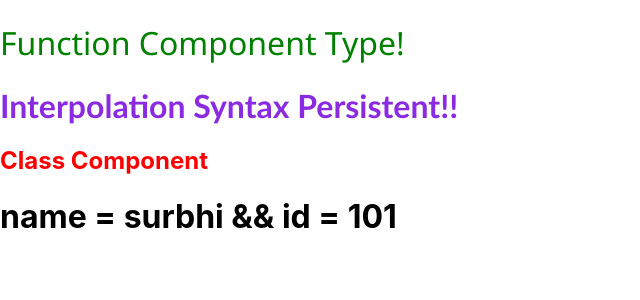
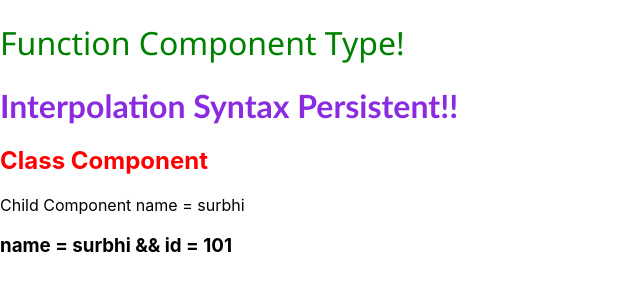
Before and after one commit to surbhi12sharma/React_project, a React (Create React App) app: page / in a window 1280 px wide. Shown: the top 300 px of the page, without its empty margins (0-640 px from the left). Built offline with nearby package versions, Linux system fonts and the light colour scheme.

Commit message:
Props Drilling

```diff
--- /dev/null
+++ b/src/Day2/child.js
@@ -0,0 +1,3 @@
+export default function ChildCom(props){
+    return  <p>Child Component name = {props.userName} </p>
+}
--- a/src/props/profileComponent.js
+++ b/src/props/profileComponent.js
@@ -1,4 +1,9 @@
+import ChildCom from "../Day2/child";
+
 function Profile(props){
-    return( <h1>name = {props.userName} && id = {props.userId}</h1>)
+    return( <div>
+        <ChildCom userName= {props.userName}/>
+        <h3>name = {props.userName} && id = {props.userId}</h3>
+    </div>)
 }
 export default Profile;
```
